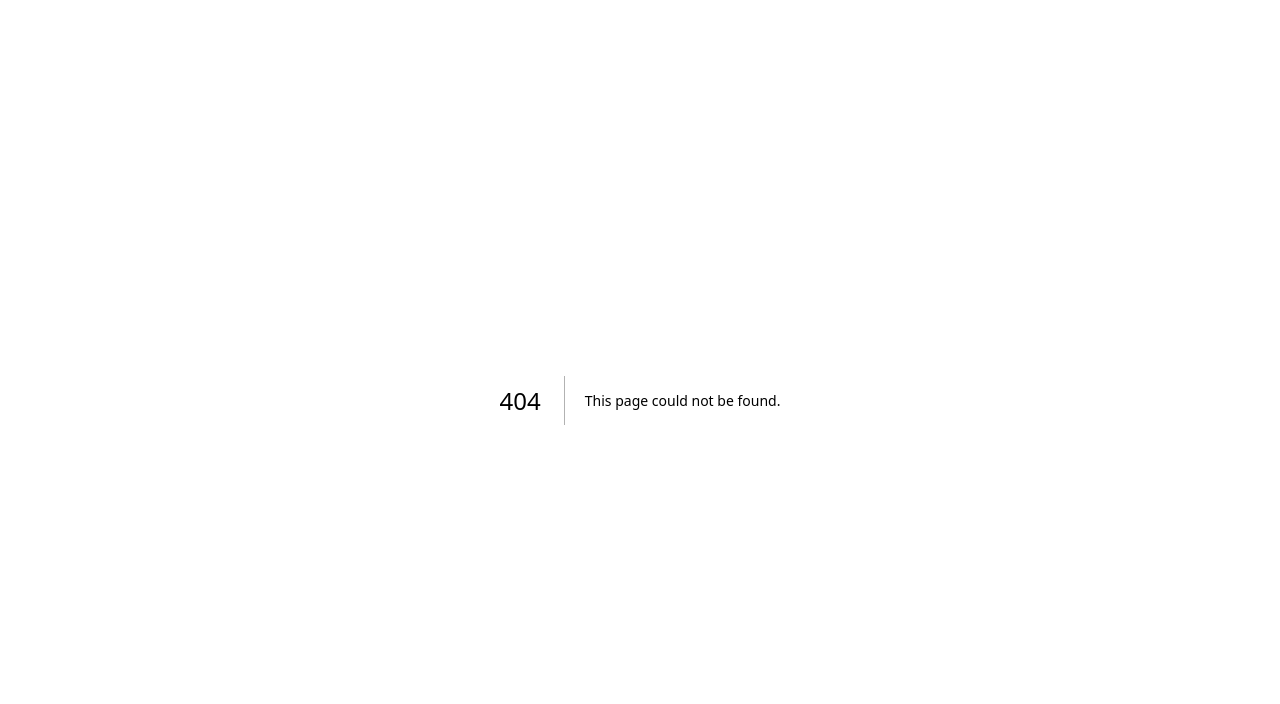
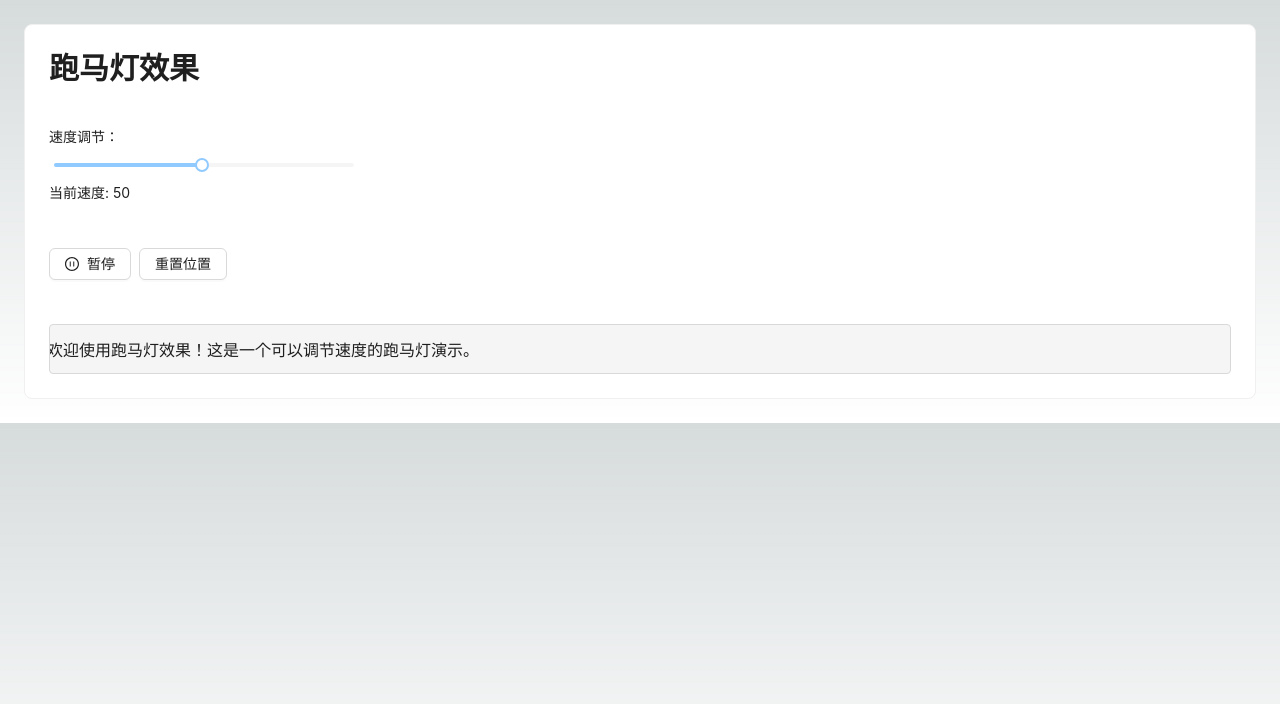
Before and after one commit to tommycom-sudo/appt, a Next.js app: page /marquee in a window 1280 px wide. Before the commit this address had no page. Shown: the top 704 px of the page. Built offline with nearby package versions, Linux system fonts and the light colour scheme.

Commit message:
走马灯的效果

```diff
--- /dev/null
+++ b/app/marquee/page.tsx
@@ -0,0 +1,122 @@
+'use client';
+
+import { useState, useEffect, useRef } from 'react';
+import { Card, Slider, Space, Typography, Button } from 'antd';
+import { PauseCircleOutlined, PlayCircleOutlined } from '@ant-design/icons';
+
+const { Title } = Typography;
+
+export default function MarqueePage() {
+  const [speed, setSpeed] = useState(50); // 默认速度
+  const [isPaused, setIsPaused] = useState(false);
+  const [text, setText] = useState('欢迎使用跑马灯效果！这是一个可以调节速度的跑马灯演示。');
+  const [position, setPosition] = useState(0);
+  const containerRef = useRef<HTMLDivElement>(null);
+  const textRef = useRef<HTMLDivElement>(null);
+  const animationRef = useRef<number>();
+
+  // 动画函数
+  const animate = () => {
+    if (isPaused) return;
+
+    setPosition(prev => {
+      if (!containerRef.current || !textRef.current) return prev;
+
+      const containerWidth = containerRef.current.offsetWidth;
+      const textWidth = textRef.current.offsetWidth;
+
+      // 当文本完全移出容器时，重置位置
+      if (prev <= -textWidth) {
+        return containerWidth;
+      }
+
+      // 根据速度调整移动距离
+      return prev - (speed / 10);
+    });
+
+    animationRef.current = requestAnimationFrame(animate);
+  };
+
+  // 初始化动画
+  useEffect(() => {
+    animationRef.current = requestAnimationFrame(animate);
+    return () => {
+      if (animationRef.current) {
+        cancelAnimationFrame(animationRef.current);
+      }
+    };
+  }, [speed, isPaused]);
+
+  // 暂停/继续
+  const togglePause = () => {
+    setIsPaused(!isPaused);
+  };
+
+  // 重置位置
+  const resetPosition = () => {
+    if (containerRef.current) {
+      setPosition(containerRef.current.offsetWidth);
+    }
+  };
+
+  return (
+    <div style={{ padding: '24px' }}>
+      <Card>
+        <Space direction="vertical" size="large" style={{ width: '100%' }}>
+          <Title level={2}>跑马灯效果</Title>
+
+          <div style={{ marginBottom: '20px' }}>
+            <div>速度调节：</div>
+            <Slider
+              min={1}
+              max={100}
+              value={speed}
+              onChange={setSpeed}
+              style={{ width: '300px' }}
+            />
+            <div>当前速度: {speed}</div>
+          </div>
+
+          <div style={{ marginBottom: '20px' }}>
+            <Space>
+              <Button
+                icon={isPaused ? <PlayCircleOutlined /> : <PauseCircleOutlined />}
+                onClick={togglePause}
+              >
+                {isPaused ? '继续' : '暂停'}
+              </Button>
+              <Button onClick={resetPosition}>重置位置</Button>
+            </Space>
+          </div>
+
+          <div
+            ref={containerRef}
+            style={{
+              width: '100%',
+              height: '50px',
+              overflow: 'hidden',
+              position: 'relative',
+              border: '1px solid #d9d9d9',
+              borderRadius: '4px',
+              backgroundColor: '#f5f5f5'
+            }}
+          >
+            <div
+              ref={textRef}
+              style={{
+                position: 'absolute',
+                whiteSpace: 'nowrap',
+                transform: `translateX(${position}px)`,
+                fontSize: '16px',
+                lineHeight: '50px',
+                padding: '0 10px'
+              }}
+            >
+              {text}
+            </div>
+          </div>
+        </Space>
+      </Card>
+    </div>
+  );
+}
```
